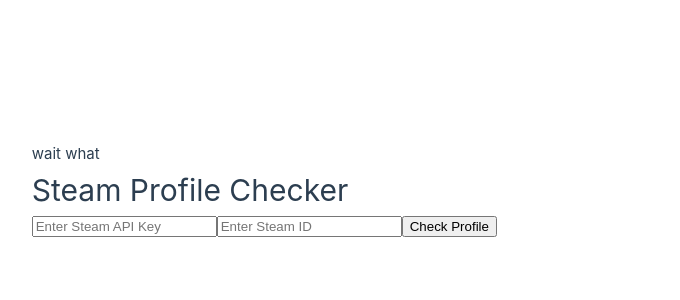
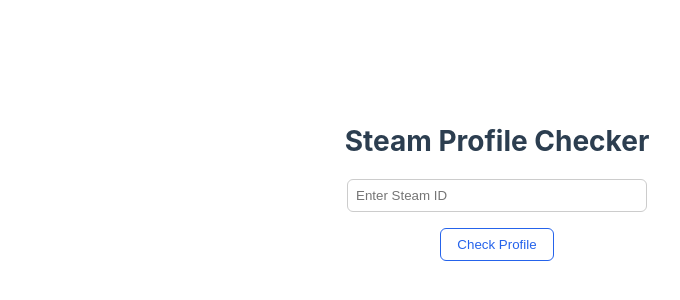
Before and after one commit to Armadox/Steam-Profile-Checker-wVuejs, a Vue app: page / in a window 1280 px wide. Shown: the part 210-510 px from the top of the page, without its empty margins (143-823 px from the left). Built offline with nearby package versions, Linux system fonts and the light colour scheme.

Commit message:
Added replit backend

```diff
--- a/package.json
+++ b/package.json
@@ -23,8 +23,11 @@
     "@vitejs/plugin-vue-jsx": "^4.1.2",
     "@vue/test-utils": "^2.4.6",
     "@vue/tsconfig": "^0.7.0",
+    "autoprefixer": "^10.4.21",
     "jsdom": "^26.0.0",
     "npm-run-all2": "^7.0.2",
+    "postcss": "^8.5.3",
+    "tailwindcss": "^4.1.4",
     "typescript": "~5.8.0",
     "vite": "^6.2.4",
     "vite-plugin-vue-devtools": "^7.7.2",
--- a/src/App.vue
+++ b/src/App.vue
@@ -3,10 +3,9 @@ import ProfileChecker from "./components/ProfileChecker.vue";
 </script>
 
 <template>
-  <main class="p-6 max-w-xl mx-auto">
-    <p>wait what</p>
+  <div>
     <ProfileChecker />
-  </main>
+  </div>
 </template>
 
 <script setup></script>
--- a/src/assets/main.css
+++ b/src/assets/main.css
@@ -1,10 +1,8 @@
-@import './base.css';
+@import "./base.css";
 
 #app {
-  max-width: 1280px;
-  margin: 0 auto;
-  padding: 2rem;
-  font-weight: normal;
+  width: 100%;
+  height: 100%;
 }
 
 a,
@@ -21,15 +19,7 @@ a,
   }
 }
 
-@media (min-width: 1024px) {
-  body {
-    display: flex;
-    place-items: center;
-  }
-
-  #app {
-    display: grid;
-    grid-template-columns: 1fr 1fr;
-    padding: 0 2rem;
-  }
+body {
+  display: flex;
+  place-items: center;
 }
--- a/src/components/ProfileChecker.vue
+++ b/src/components/ProfileChecker.vue
@@ -1,15 +1,13 @@
 <script setup lang="ts">
 import { ref } from "vue";
-interface UserProfileProps {}
 
 const steamId = ref("");
-const apiKey = ref("");
 const profile = ref<any>(null);
 const error = ref<string | null>(null);
 
 const fetchProfile = async () => {
-  if (!steamId.value || !apiKey.value) {
-    error.value = "Steam ID and API Key are required.";
+  if (!steamId.value) {
+    error.value = "Steam ID is required.";
     return;
   }
 
@@ -18,42 +16,96 @@ const fetchProfile = async () => {
 
   try {
     const response = await fetch(
-      `/api/steam-profile?steamid=${steamId.value}&apiKey=${apiKey.value}`
+      `https://98847074-d0fb-4237-8707-52c81943b6ba-00-1uojmfhsmuty0.worf.replit.dev/steam-profile?steamid=${steamId.value}`
     );
     const data = await response.json();
-    console.log(data);
+    profile.value = data.response.players[0];
+    console.log(profile.value);
   } catch (err) {
     error.value = "Error fetching profile.";
     console.error(err);
   }
 };
-//defineProps<UserProfile>();
 </script>
 
 <template>
-  <h1 class="text-2xl font-bold mb-4">Steam Profile Checker</h1>
-
-  <input
-    v-model="apiKey"
-    placeholder="Enter Steam API Key"
-    class="border rounded px-3 py-2 w-full mb-2"
-  />
+  <div
+    v-if="!profile"
+    style="max-width: 500px; margin: 2rem auto; text-align: center"
+  >
+    <h1 style="font-size: 1.75rem; font-weight: bold; margin-bottom: 1rem">
+      Steam Profile Checker
+    </h1>
 
     <input
       v-model="steamId"
       @keyup.enter="fetchProfile"
       placeholder="Enter Steam ID"
-    class="border rounded px-3 py-2 w-full mb-4"
+      style="
+        padding: 0.5rem;
+        min-width: 300px;
+        margin-bottom: 1rem;
+        border: 1px solid #ccc;
+        border-radius: 6px;
+        display: block; /* Make sure input is block-level */
+        margin-left: auto;
+        margin-right: auto;
+      "
     />
 
     <button
       @click="fetchProfile"
-    class="bg-blue-600 hover:bg-blue-700 text-white px-4 py-2 rounded"
+      style="
+        color: #2563eb;
+        padding: 0.5rem 1rem;
+        border: 1px solid #2563eb;
+        border-radius: 6px;
+        cursor: pointer;
+        margin-top: 1rem;
+        background-color: transparent;
+        display: block; /* Ensure button is below the input */
+        margin-left: auto;
+        margin-right: auto;
+      "
     >
       Check Profile
     </button>
+  </div>
 
-  <div v-if="error" class="text-red-500 mt-4">{{ error }}</div>
+  <div v-if="error" style="color: red; margin-top: 1rem; text-align: center">
+    {{ error }}
+  </div>
 
-  <div v-if="profile" class="mt-6 border p-4 rounded shadow"></div>
+  <div v-if="profile" style="width: 100%; text-align: center">
+    <h2 style="font-size: 1.75rem; font-weight: 600; margin-bottom: 1rem">
+      {{ profile.personaname }}
+    </h2>
+    <img
+      :src="profile.avatarfull"
+      alt="Player Avatar"
+      style="
+        width: 220px;
+        height: 220px;
+        border-radius: 20%;
+        margin-bottom: 1rem;
+        border: 2px solid #2563eb;
+      "
+    />
+    <p style="color: #555; margin-bottom: 0.1rem; font-size: 1.5rem">
+      {{ profile.realname || "N/A" }}
+    </p>
+    <p style="margin-bottom: 2rem; font-size: 0.75rem">
+      <strong>Last Time Online:</strong>
+      {{ new Date(profile.lastlogoff * 1000).toLocaleString() }}
+    </p>
+    <p>
+      <a
+        :href="profile.profileurl"
+        target="_blank"
+        style="color: #2563eb; text-decoration: none"
+      >
+        View Steam Profile
+      </a>
+    </p>
+  </div>
 </template>
```
Also changed, not shown: 1 other file (tests, documents, lock files or other folders). Lines whose indentation alone changed are shown as unchanged.
